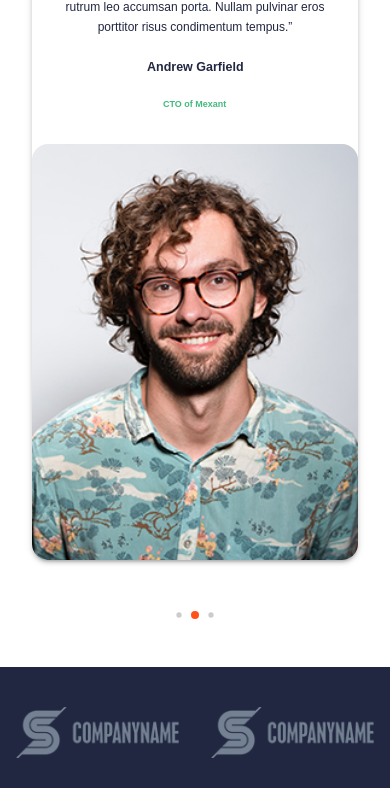
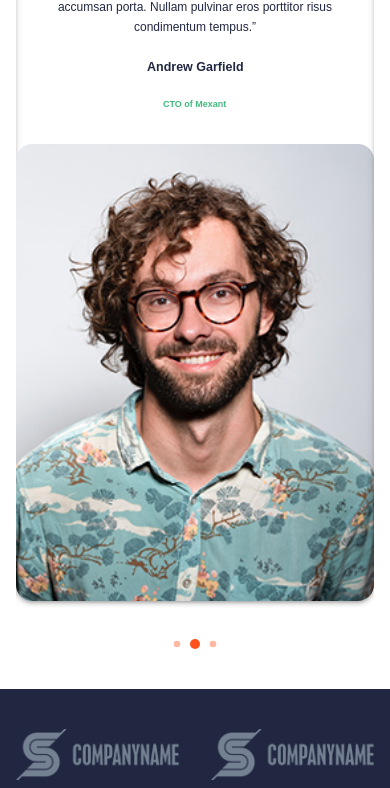
Before and after one commit to Shehata1989/Template_mexant, a React (Vite) app: page / in a window 390 px wide. Shown: the part 4590-5378 px from the top of the page. Built offline with nearby package versions, Linux system fonts and the light colour scheme; a web font is replaced by a local one.

Commit message:
template_mexant

```diff
--- a/src/Components/Slider/Slider.css
+++ b/src/Components/Slider/Slider.css
@@ -1,14 +1,14 @@
-.swiper-pagination-bullet {
+.hero-swiper .swiper-pagination-bullet {
   background-color: gray !important;
   opacity: 0.5;
 }
 
 /* لون النقطة النشطة */
-.swiper-pagination-bullet-active {
+.hero-swiper .swiper-pagination-bullet-active {
   background-color: #ff511a !important;
   opacity: 1;
 }
 
-.swiper-pagination {
+.hero-swiper .swiper-pagination {
   bottom: 30px !important;
 }
--- a/src/Components/Slider/Slider.jsx
+++ b/src/Components/Slider/Slider.jsx
@@ -55,9 +55,9 @@ const SliderApp = () => {
   return (
     <div>
       <Swiper
-        className="swiper bg-[#222] !w-full !min-h-screen !overflow-hidden"
+        className="hero-swiper bg-[#222] !w-full !min-h-screen !overflow-hidden"
         modules={[Navigation, Pagination, Autoplay]}
-        grabCursor={true}
+        grabCursor={false}
         spaceBetween={0}
         slidesPerView={1}
         navigation={{
@@ -157,15 +157,15 @@ const SliderApp = () => {
       {/* أزرار التنقل */}
       <div className="max-[900px]:hidden">
         <button
-          className={`custom-prev w-[40px] h-[40px] absolute z-10 top-1/2 left-4 -translate-y-1/2 cursor-pointer rounded-full bg-[#ff511a] hover:opacity-80 duration-300 ${
-            isFirst ? "opacity-40 pointer-events-none" : "opacity-100"
+          className={`custom-prev w-[40px] h-[40px] absolute z-10 top-1/2 left-4 -translate-y-1/2 rounded-full bg-[#ff511a] hover:opacity-80 duration-300 ${
+            isFirst ? "opacity-40" : "opacity-100"
           }`}
         >
           <ChevronLeft />
         </button>
         <button
-          className={`custom-next w-[40px] h-[40px] absolute z-10 top-1/2 right-4  -translate-y-1/2 cursor-pointer rounded-full bg-[#ff511a] hover:opacity-80 duration-300 ${
-            isLast ? "opacity-40 pointer-events-none" : "opacity-100"
+          className={`custom-next w-[40px] h-[40px] absolute z-10 top-1/2 right-4  -translate-y-1/2 rounded-full bg-[#ff511a] hover:opacity-80 duration-300 ${
+            isLast ? "opacity-40" : "opacity-100"
           }`}
         >
           <ChevronRight />
--- a/src/Sections/Testimonials.css
+++ b/src/Sections/Testimonials.css
@@ -1,16 +1,8 @@
 .testimonials-swiper {
-  position: relative;
   padding-bottom: 4rem; /* مساحة كافية للـ Pagination */
 }
 
-.custom-pagination {
-  display: flex;
-  justify-content: center;
-  align-items: center;
-  width: 100%;
-}
-
-.custom-pagination .swiper-pagination-bullet {
+.testimonials-swiper .swiper-pagination-bullet {
   width: 10px;
   height: 10px;
   background-color: #ff511a;
@@ -18,18 +10,18 @@
   transition: opacity 0.3s ease;
 }
 
-.custom-pagination .swiper-pagination-bullet-active {
+.testimonials-swiper .swiper-pagination-bullet-active {
   opacity: 1;
 }
+
+.testimonials-swiper .swiper-pagination {
+  bottom: 0px !important;
+}
+
 
 /* تحسين التوافق مع الشاشات الصغيرة */
 @media (max-width: 600px) {
   .testimonials-swiper {
     padding-bottom: 3rem;
   }
-
-  .custom-pagination .swiper-pagination-bullet {
-    width: 8px;
-    height: 8px;
-  }
 }
--- a/src/Sections/Testimonials.jsx
+++ b/src/Sections/Testimonials.jsx
@@ -40,6 +40,7 @@ const Testimonials = () => {
     };
   }, []);
 
+
   return (
     <div className="testimonials !mt-15 md:!mt-30 !mb-10 xl:!mb-30 !overflow-hidden">
       <Container maxWidth="md" fixed className="">
@@ -76,8 +77,6 @@ const Testimonials = () => {
             pagination={{
               clickable: true,
               dynamicBullets: true,
-              el: ".custom-pagination",
-              type: "bullets",
             }}
             autoplay={{
               delay: 4000,
@@ -87,7 +86,7 @@ const Testimonials = () => {
           >
             {TestimonialsData.map((slide, index) => (
               <SwiperSlide key={`${index}-${new Date().getTime()}`}>
-                <Container maxWidth="md" fixed>
+                <Container maxWidth="md" fixed sx={{px: { xs: 0, md: 8 }}}>
                   <Stack
                     className="slider-content"
                     sx={{
@@ -109,7 +108,6 @@ const Testimonials = () => {
                         color="primary"
                         sx={{
                           fontSize: { xs: 45, sm: 90 },
-                          marginBottom: { xs: 0, sm: 4 },
                         }}
                       >
                         {slide?.icon}
@@ -122,7 +120,6 @@ const Testimonials = () => {
                         sx={{
                           fontSize: { xs: 12, sm: 14 },
                           fontWeight: 300,
-                          marginBottom: { xs: 0, sm: 2 },
                           textAlign: { xs: "center", md: "left" },
                           px: { xs: 2, md: 0 },
                         }}
@@ -186,15 +183,13 @@ const Testimonials = () => {
               <ChevronLeft />
             </button>
             <button
-              className={`custom-next w-[40px] h-[40px] absolute !z-1000 top-1/2 right-0 -translate-y-1/2 cursor-pointer rounded-full bg-[#ff511a] hover:opacity-80 duration-300 ${
+              className={`custom-next w-[40px] h-[40px] absolute !z-1000 top-[42%] right-0 -translate-y-1/2 cursor-pointer rounded-full bg-[#ff511a] hover:opacity-80 duration-300 ${
                 isLast ? "opacity-40 pointer-events-none" : "opacity-100"
               }`}
             >
               <ChevronRight />
             </button>
           </div>
-          {/* الـ Pagination متمركز داخل الـ Container */}
-          <div className="custom-pagination absolute bottom-0 left-0 right-0 flex justify-center items-center !mt-5 md:!mt-10"></div>
         </Box>
       </Container>
     </div>
```
